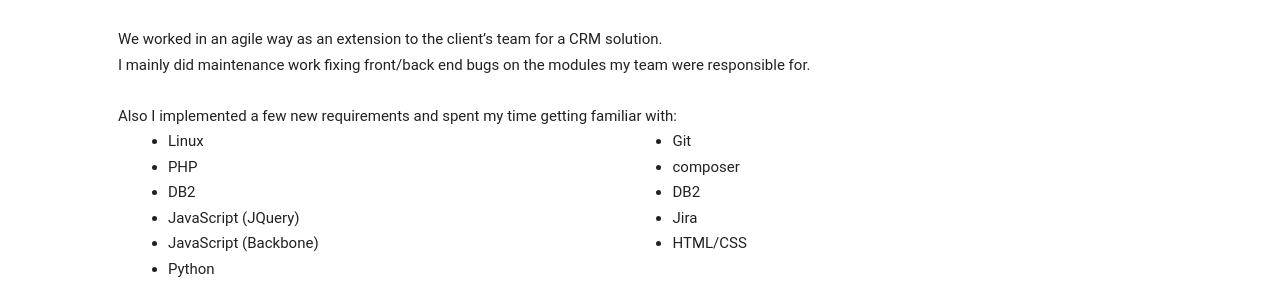
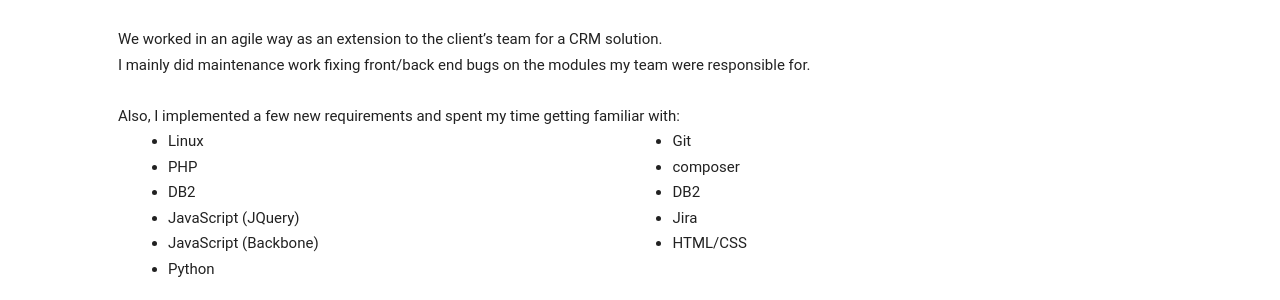
Before and after one commit to suciusergiu94/blog, a Jekyll site: the page built from _posts/work-experience/2015-09-10-job-softvision.markdown, in a window 1280 px wide. Shown: the part 291-591 px from the top of the page. Built offline with Jekyll 4.4.1, drawn with Linux system fonts in a browser that asks for light colours.

Commit message:
missing comma found under the bed

```diff
--- a/_posts/work-experience/2015-09-10-job-softvision.markdown
+++ b/_posts/work-experience/2015-09-10-job-softvision.markdown
@@ -13,7 +13,7 @@ We worked in an agile way as an extension to the client's team for a CRM solutio
 I mainly did maintenance work fixing front/back end bugs on the modules my team were responsible for.
 <br />
 <br />
-Also I implemented a few new requirements and spent my time getting familiar with:
+Also, I implemented a few new requirements and spent my time getting familiar with:
 
 * Linux
 * PHP
```
